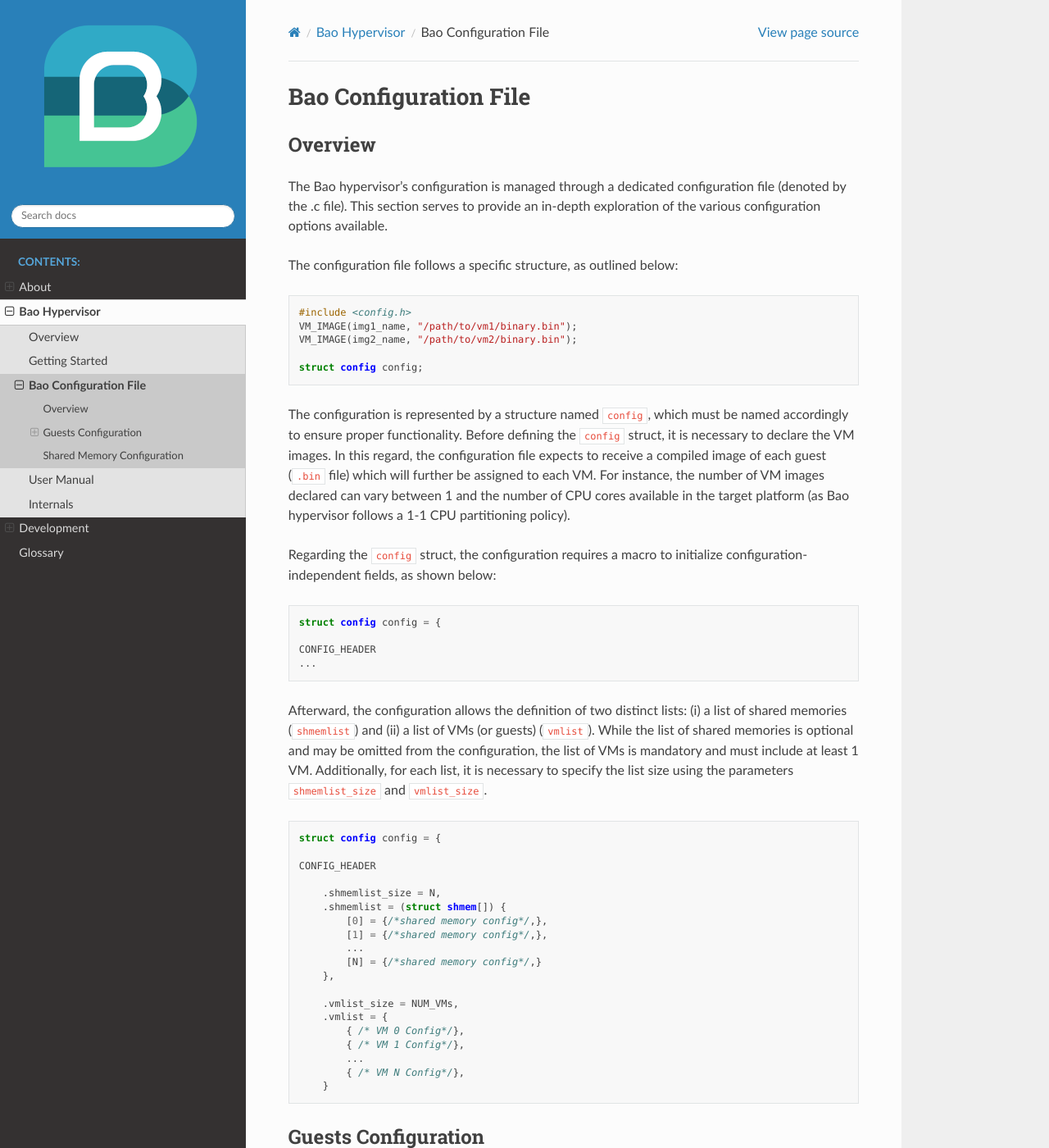
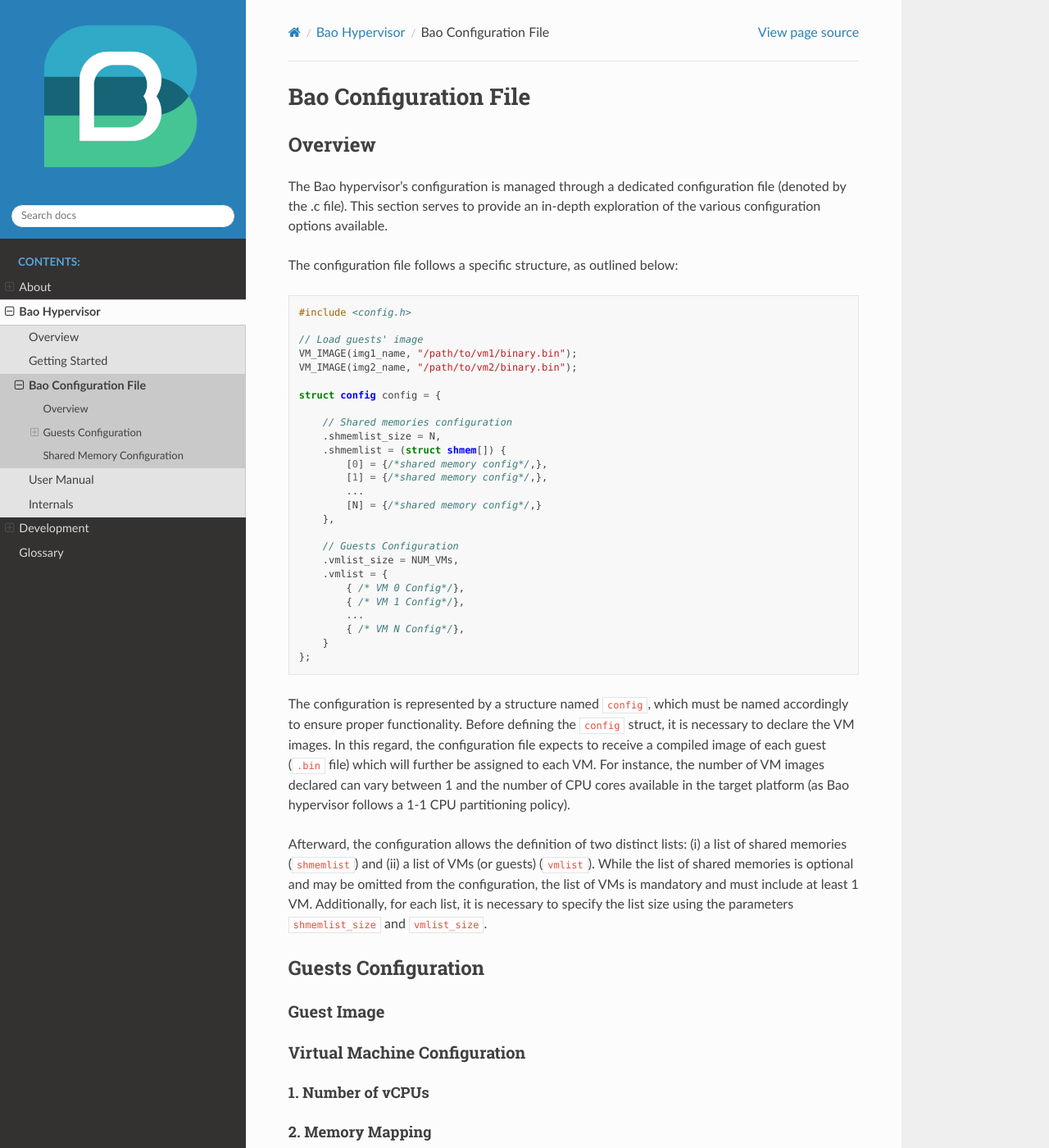
Before and after one commit to bao-project/bao-docs, a Sphinx documentation site: the page built from source/bao_hyp/config.rst, in a window 1280 px wide and 1400 px high. Shown: the whole window at 82% size. Built offline with Sphinx 7.4.7 and the Read the Docs theme 2.0.0, drawn with Linux system fonts in a browser that asks for light colours.

Commit message:
fix(doc): merge config code blocks and improve readability
Signed-off-by: Diogo21Costa <diogoandreveigacosta@gmail.com>

```diff
--- a/source/bao_hyp/config.rst
+++ b/source/bao_hyp/config.rst
@@ -12,10 +12,31 @@
 .. code-block:: c
 
     #include <config.h>
+
+    // Load guests' image
     VM_IMAGE(img1_name, "/path/to/vm1/binary.bin");
     VM_IMAGE(img2_name, "/path/to/vm2/binary.bin");
 
-    struct config config;
+    struct config config = {
+
+        // Shared memories configuration
+        .shmemlist_size = N,
+        .shmemlist = (struct shmem[]) {
+            [0] = {/*shared memory config*/,},
+            [1] = {/*shared memory config*/,},
+            ...
+            [N] = {/*shared memory config*/,}
+        },
+
+        // Guests Configuration
+        .vmlist_size = NUM_VMs,
+        .vmlist = {
+            { /* VM 0 Config*/},
+            { /* VM 1 Config*/},
+            ...
+            { /* VM N Config*/},
+        }
+    };
 
 The configuration is represented by a structure named ``config``, which must be
 named accordingly to ensure proper functionality.
@@ -26,16 +47,6 @@
 CPU cores available in the target platform (as Bao hypervisor follows a 1-1 CPU
 partitioning policy).
 
-Regarding the ``config`` struct, the configuration requires a macro to
-initialize configuration-independent fields, as shown below:
-
-.. code-block:: c
-
-    struct config config = {
-
-    CONFIG_HEADER
-    ...
-
 Afterward, the configuration allows the definition of two distinct lists: (i) a
 list of shared memories (``shmemlist``) and (ii) a list of VMs (or guests)
 (``vmlist``). While the list of shared memories is optional and may be omitted
@@ -43,27 +54,6 @@
 1 VM. Additionally, for each list, it is necessary to specify the list size
 using the parameters ``shmemlist_size`` and ``vmlist_size``.
 
-.. code-block:: c
-
-    struct config config = {
-
-    CONFIG_HEADER
-
-        .shmemlist_size = N,
-        .shmemlist = (struct shmem[]) {
-            [0] = {/*shared memory config*/,},
-            [1] = {/*shared memory config*/,},
-            ...
-            [N] = {/*shared memory config*/,}
-        },
-
-        .vmlist_size = NUM_VMs,
-        .vmlist = {
-            { /* VM 0 Config*/},
-            { /* VM 1 Config*/},
-            ...
-            { /* VM N Config*/},
-        }
 
 Guests Configuration
 --------------------
```
